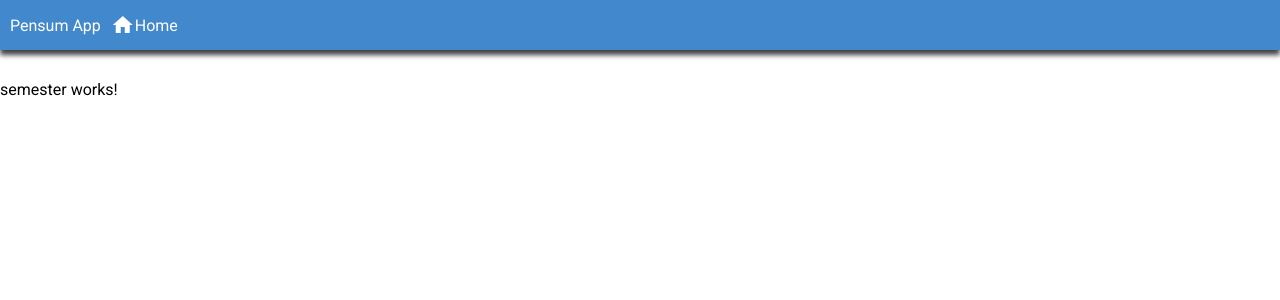
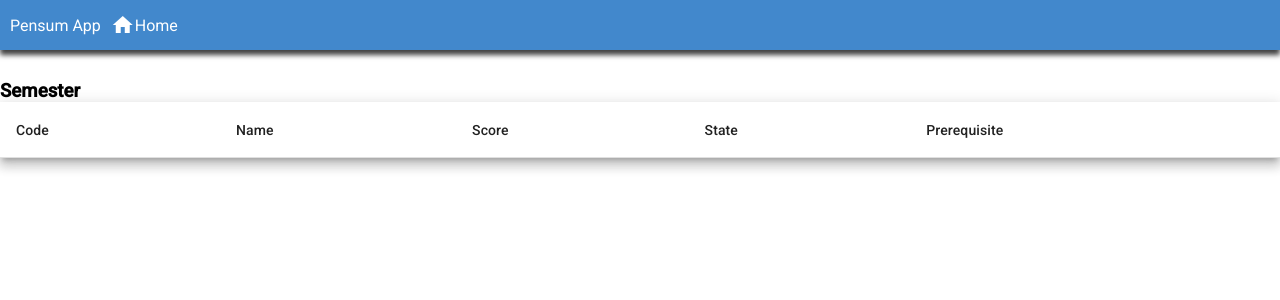
Before and after one commit to andres19r/pensum-angular, an Angular app: page /semester/1 in a window 1280 px wide. Shown: the top 300 px of the page. Built offline with nearby package versions, Linux system fonts and the light colour scheme.

Commit message:
refactor: move semester template to its own component

```diff
--- a/src/app/components/home/home.component.html
+++ b/src/app/components/home/home.component.html
@@ -1,41 +1,3 @@
 <ng-container *ngFor="let semester of pensum.semesters">
-  <h3>Semester {{semester.num}}</h3>
-
-  <table mat-table [dataSource]="semester.subjects" class="mat-elevation-z8">
-
-    <!-- Code Column -->
-    <ng-container matColumnDef="code">
-      <th mat-header-cell *matHeaderCellDef>Code</th>
-      <td mat-cell *matCellDef="let element">{{element.code}}</td>
-    </ng-container>
-
-    <!-- Name Column -->
-    <ng-container matColumnDef="name">
-      <th mat-header-cell *matHeaderCellDef>Name</th>
-      <td mat-cell *matCellDef="let element">{{element.name}}</td>
-    </ng-container>
-
-    <!-- Score Column -->
-    <ng-container matColumnDef="score">
-      <th mat-header-cell *matHeaderCellDef>Score</th>
-      <td mat-cell *matCellDef="let element">{{element.score}}</td>
-    </ng-container>
-
-    <!-- State Column -->
-    <ng-container matColumnDef="state">
-      <th mat-header-cell *matHeaderCellDef>State</th>
-      <td mat-cell *matCellDef="let element">{{element.state}}</td>
-    </ng-container>
-
-    <!-- Prerequisite Column -->
-    <ng-container matColumnDef="prerequisite">
-      <th mat-header-cell *matHeaderCellDef>Prerequisite</th>
-      <td mat-cell *matCellDef="let element">{{element.prerequisite}}</td>
-    </ng-container>
-
-    <tr mat-header-row *matHeaderRowDef="displayedColumns"></tr>
-    <tr mat-row *matRowDef="let row; columns: displayedColumns;"></tr>
-  </table>
-
-
+  <app-semester [semester]="semester"></app-semester>
 </ng-container>
--- a/src/app/components/home/home.component.ts
+++ b/src/app/components/home/home.component.ts
@@ -2,18 +2,17 @@ import { Component, inject, OnInit } from '@angular/core';
 import { Pensum } from '../../interfaces/pensum.interface';
 import { PensumService } from '../../services/pensum.service';
 import { CommonModule } from '@angular/common';
-import { MatTableModule } from '@angular/material/table';
+import { SemesterComponent } from '../semester/semester.component';
 
 @Component({
   selector: 'app-home',
   standalone: true,
-  imports: [CommonModule, MatTableModule],
+  imports: [CommonModule, SemesterComponent],
   templateUrl: './home.component.html',
   styleUrl: './home.component.scss',
 })
 export class HomeComponent implements OnInit {
   private readonly _pensumService = inject(PensumService);
-  displayedColumns: string[] = ['code', 'name', 'score', 'state', 'prerequisite']
 
   pensum: Pensum = {} as Pensum;
 
--- a/src/app/components/semester/semester.component.html
+++ b/src/app/components/semester/semester.component.html
@@ -1 +1,38 @@
-<p>semester works!</p>
+<div class="semester-container">
+  <h3>Semester {{ semester.num }}</h3>
+
+  <table mat-table [dataSource]="semester.subjects" class="mat-elevation-z8">
+    <!-- Code Column -->
+    <ng-container matColumnDef="code">
+      <th mat-header-cell *matHeaderCellDef>Code</th>
+      <td mat-cell *matCellDef="let element">{{ element.code }}</td>
+    </ng-container>
+
+    <!-- Name Column -->
+    <ng-container matColumnDef="name">
+      <th mat-header-cell *matHeaderCellDef>Name</th>
+      <td mat-cell *matCellDef="let element">{{ element.name }}</td>
+    </ng-container>
+
+    <!-- Score Column -->
+    <ng-container matColumnDef="score">
+      <th mat-header-cell *matHeaderCellDef>Score</th>
+      <td mat-cell *matCellDef="let element">{{ element.score }}</td>
+    </ng-container>
+
+    <!-- State Column -->
+    <ng-container matColumnDef="state">
+      <th mat-header-cell *matHeaderCellDef>State</th>
+      <td mat-cell *matCellDef="let element">{{ element.state }}</td>
+    </ng-container>
+
+    <!-- Prerequisite Column -->
+    <ng-container matColumnDef="prerequisite">
+      <th mat-header-cell *matHeaderCellDef>Prerequisite</th>
+      <td mat-cell *matCellDef="let element">{{ element.prerequisite }}</td>
+    </ng-container>
+
+    <tr mat-header-row *matHeaderRowDef="displayedColumns"></tr>
+    <tr mat-row *matRowDef="let row; columns: displayedColumns"></tr>
+  </table>
+</div>
--- a/src/app/components/semester/semester.component.scss
+++ b/src/app/components/semester/semester.component.scss
@@ -0,0 +1,3 @@
+.semester-container {
+  margin-bottom: 40px;
+}
--- a/src/app/components/semester/semester.component.ts
+++ b/src/app/components/semester/semester.component.ts
@@ -1,12 +1,16 @@
-import { Component } from '@angular/core';
+import { Component, Input } from '@angular/core';
+import { Semester } from '../../interfaces/semester.interface';
+import { CommonModule } from '@angular/common';
+import { MatTableModule } from '@angular/material/table';
 
 @Component({
   selector: 'app-semester',
   standalone: true,
-  imports: [],
+  imports: [CommonModule, MatTableModule],
   templateUrl: './semester.component.html',
   styleUrl: './semester.component.scss'
 })
 export class SemesterComponent {
-
+  @Input() semester: Semester = {} as Semester;
+  displayedColumns: string[] = ['code', 'name', 'score', 'state', 'prerequisite']
 }
```
